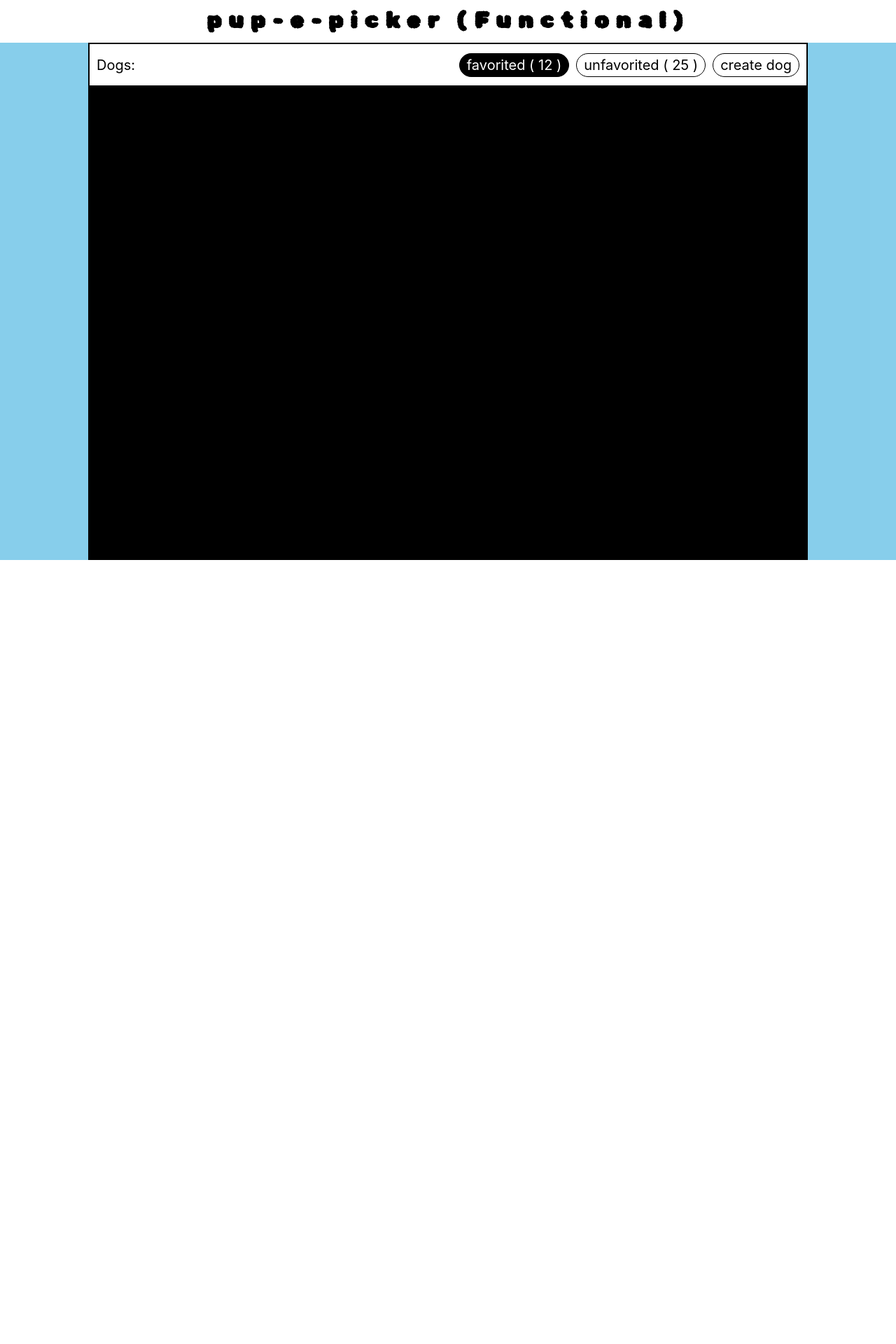
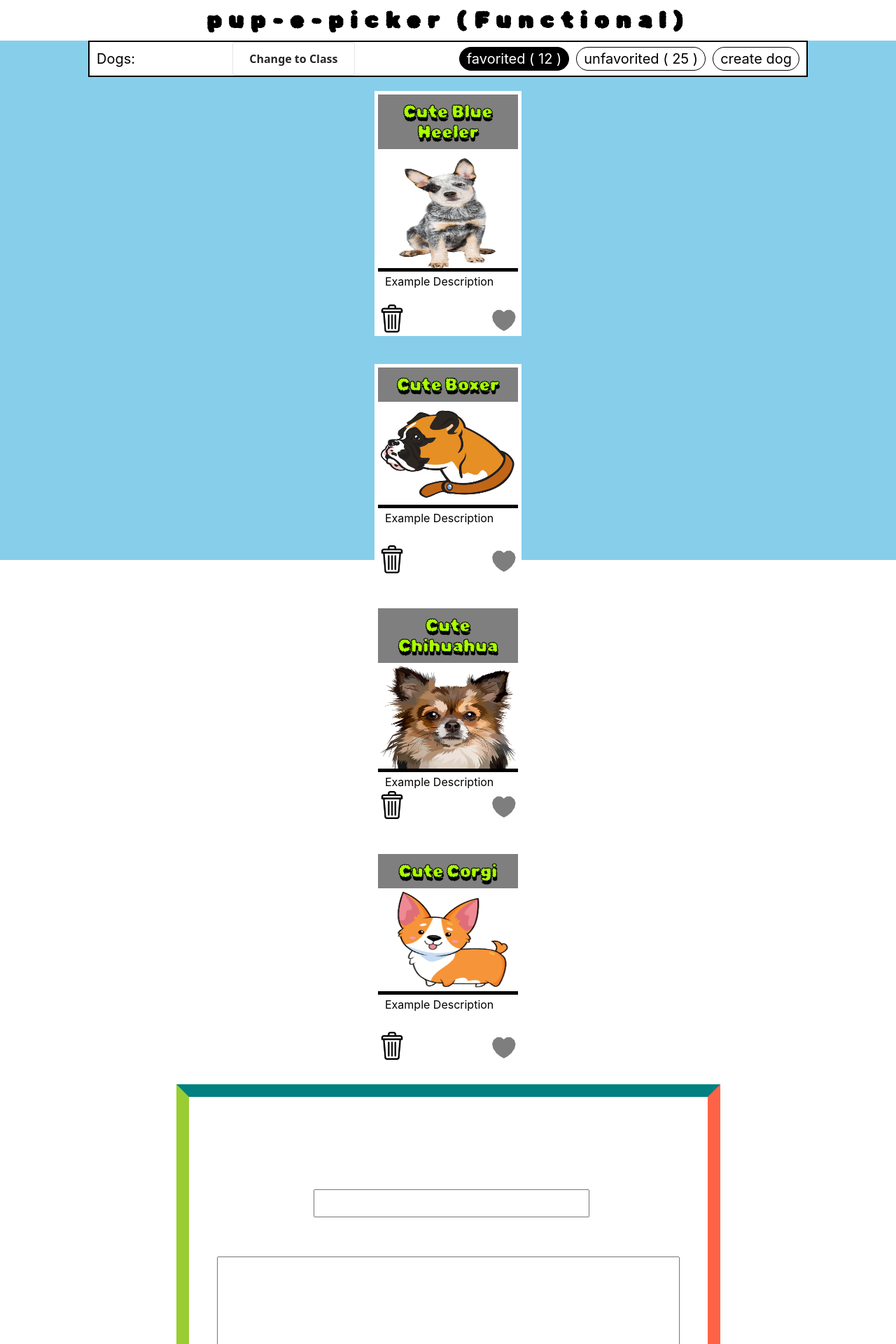
Before and after one commit to tyler-e-spicer/pup-e-picker-ts-unsolved, a React (Vite) app: page /functional in a window 1280 px wide. Shown: the top 1920 px of the page at 70% size. Before the commit the page ends 800 px from the top, so only its background shows below. Built offline with nearby package versions, Linux system fonts and the light colour scheme.

Commit message:
added 'change to class' and 'change to functional' buttons

```diff
--- a/src/Class/ClassSection.tsx
+++ b/src/Class/ClassSection.tsx
@@ -1,5 +1,6 @@
 // you can use `ReactNode` to add a type to the children prop
 import { Component, ReactNode } from "react";
+import { Link } from "react-router-dom";
 
 export class ClassSection extends Component {
   render() {
@@ -7,6 +8,11 @@ export class ClassSection extends Component {
       <section id="main-section">
         <div className="container-header">
           <div className="container-label">Dogs: </div>
+
+          <Link to={"/functional"} className="btn">
+            Change to Functional
+          </Link>
+
           <div className="selectors">
             {/* This should display the favorited count */}
             <div className={`selector`} onClick={() => {}}>
--- a/src/Functional/FunctionalApp.tsx
+++ b/src/Functional/FunctionalApp.tsx
@@ -1,3 +1,5 @@
+import { FunctionalCreateDogForm } from "./FunctionalCreateDogForm";
+import { FunctionalDogs } from "./FunctionalDogs";
 import { FunctionalSection } from "./FunctionalSection";
 
 export function FunctionalApp() {
@@ -7,6 +9,8 @@ export function FunctionalApp() {
         <h1>pup-e-picker (Functional)</h1>
       </header>
       <FunctionalSection />
+      <FunctionalDogs />
+      <FunctionalCreateDogForm />
     </div>
   );
 }
--- a/src/Functional/FunctionalSection.tsx
+++ b/src/Functional/FunctionalSection.tsx
@@ -1,11 +1,15 @@
 // you can use this type for react children if you so choose
 import { ReactNode } from "react";
+import { Link } from "react-router-dom";
 
 export const FunctionalSection = () => {
   return (
     <section id="main-section">
       <div className="container-header">
         <div className="container-label">Dogs: </div>
+        <Link to={"/class"} className="btn">
+          Change to Class
+        </Link>
         <div className="selectors">
           {/* This should display the favorited count */}
           <div className={`selector active`} onClick={() => {}}>
```
